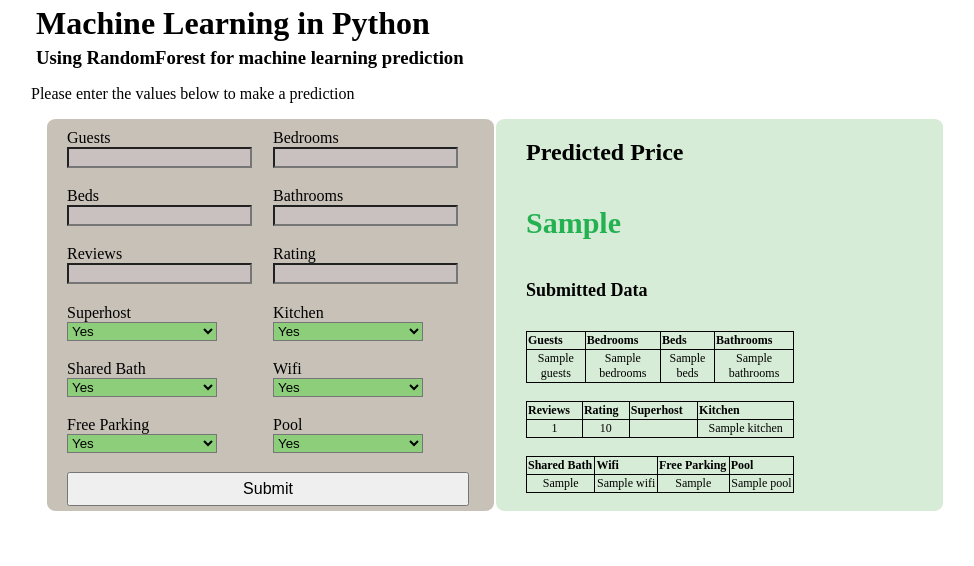
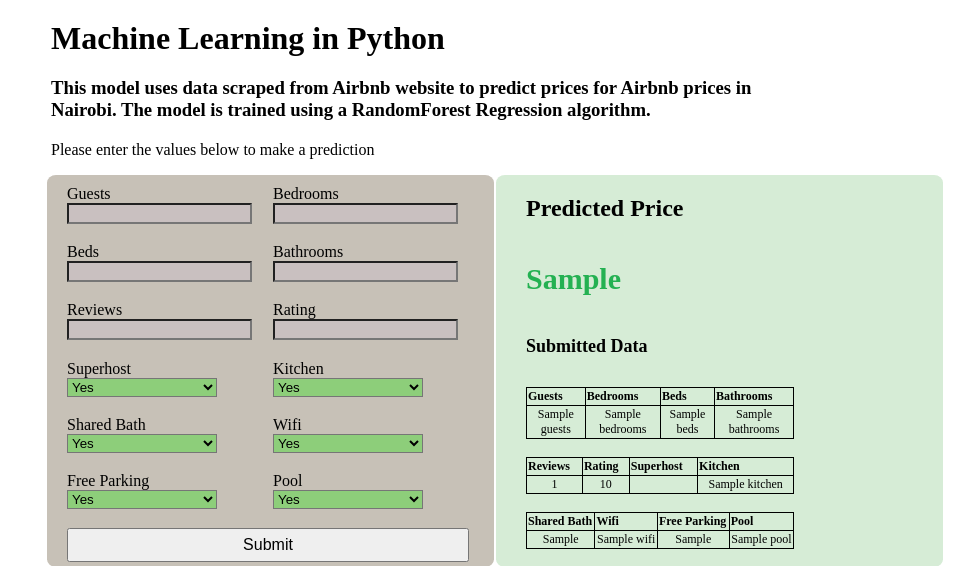
Before and after one commit to wkirui/ML-Model, a Flask app: template app/templates/index.html in a window 1280 px wide. Shown: the top 566 px of the page, without its empty margins (69-1043 px from the left). Run offline with Flask 2, Linux system fonts and the light colour scheme; the template is opened without the code that fills it: most values are stand-ins (such as "Sample title", 1, 10 or a date in 2020); parts of the project's set-up code (start-up, migrations or seed data) failed here and were passed over.

Commit message:
updated header

```diff
--- a/app/static/styles/style.css
+++ b/app/static/styles/style.css
@@ -3,7 +3,8 @@
     margin: 0px 100px 0px 100px;
 }
 h1,h3{
-    margin: 5px;
+    margin: 20px;
+    width: 60vw;
 }
 h4 {
     font-size: 22px;
@@ -15,6 +16,10 @@
     text-align: left;
     margin-left: 30px;
 }
+#form-intro-p {
+    margin-left: 20px;
+}
+
 .prediction-container{
     margin: 1rem;
     width: 70vw;
--- a/app/templates/index.html
+++ b/app/templates/index.html
@@ -13,8 +13,12 @@
   </head>
   <body>
     <h1>Machine Learning in Python</h1>
-    <h3>Using RandomForest for machine learning prediction</h3>
-    <p>Please enter the values below to make a prediction</p>
+    <h3>
+      This model uses data scraped from Airbnb website to predict prices for
+      Airbnb prices in Nairobi. The model is trained using a RandomForest
+      Regression algorithm.
+    </h3>
+    <p id="form-intro-p">Please enter the values below to make a prediction</p>
     <div class="prediction-container">
       <form action="/predict" method="POST">
         <label
@@ -149,7 +153,7 @@
             <td>{{pool}}</td>
           </tr>
         </table>
-        <br>
+        <br />
       </div>
     </div>
   </body>
```
